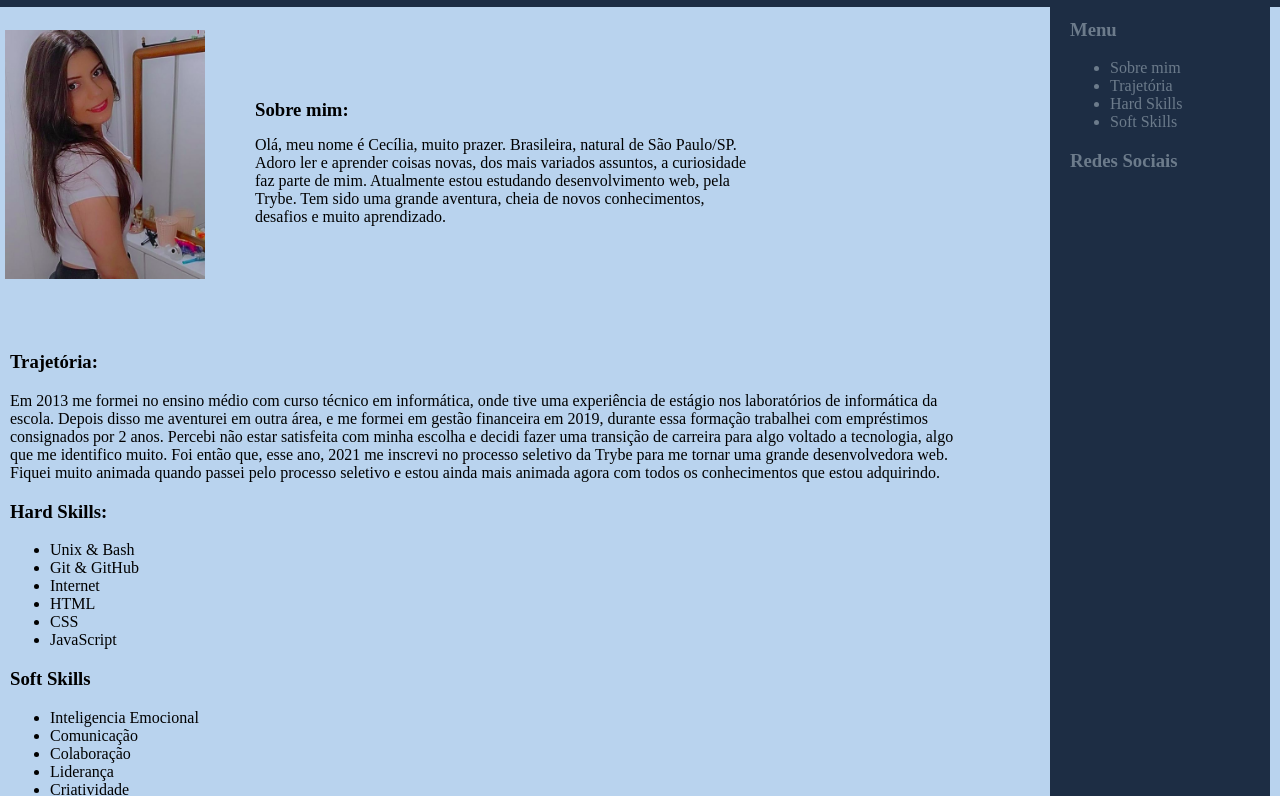
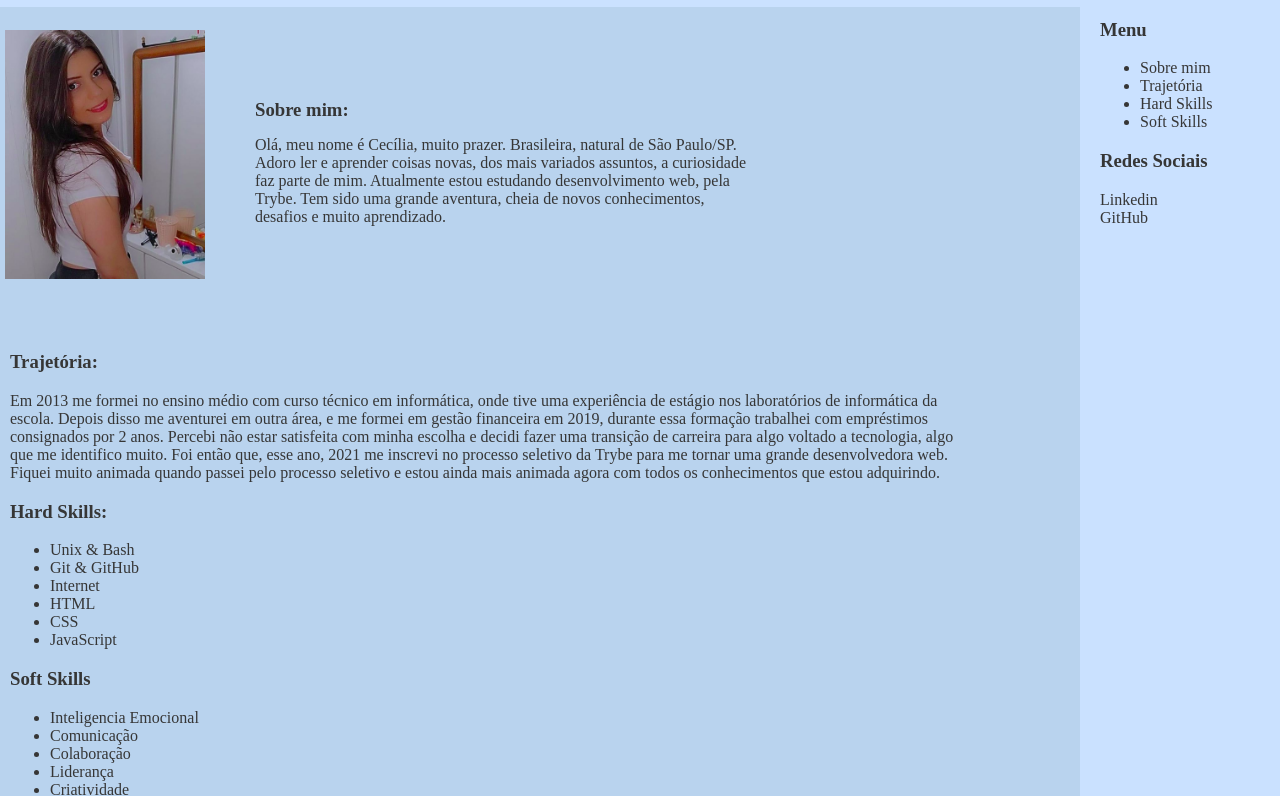
Before and after one commit to cecicacais/cecicacais.github.io, a plain HTML site: page index.html in a window 1280 px wide. Shown: the part 120-916 px from the top of the page. Drawn offline with Linux system fonts and the light colour scheme.

Commit message:
Arrumei os links e um pouco da formatação

```diff
--- a/index.html
+++ b/index.html
@@ -9,7 +9,7 @@
     </head>
     <body>
 
-        <article>
+        <article  id="linkSobreMim">
             <img id="fotoCecilia" src="fotoPessoal.png" width="200px"
             alt="Foto da cecília cacais kacic">
             <h3 id="posicaotituloArtigo">Sobre mim:</h3>
@@ -23,7 +23,7 @@
 
         </article>
         <section>
-            <h3 class="subTitulos">Trajetória:</h3>
+            <h3 id="linkTrajetoria" class="subTitulos">Trajetória:</h3>
             <p>
                 Em 2013 me formei no ensino médio com curso técnico em informática, onde tive
                 uma experiência de estágio nos laboratórios de informática da escola. Depois disso
@@ -37,7 +37,7 @@
             </p>
         </section>
         <section>
-            <h3 class="subTitulos">Hard Skills:</h3>
+            <h3 id="linkHard" class="subTitulos">Hard Skills:</h3>
             <ul>
                 <li>Unix & Bash</li>
                 <li>Git & GitHub</li>
@@ -48,7 +48,7 @@
             </ul>
         </section>
         <section>
-            <h3 class="subTitulos">Soft Skills</h3>
+            <h3 id="linkSoft" class="subTitulos">Soft Skills</h3>
             <ul>
                 <li>Inteligencia Emocional</li>
                 <li>Comunicação</li>
@@ -64,14 +64,15 @@
        <nav>
            <h3 class="subTitulos">Menu</h3>
            <ul>
-                <li>Sobre mim</li>
-                <li>Trajetória</li>
-                <li>Hard Skills</li>
-                <li>Soft Skills</li>
+                <li><a href="#linkSobreMim">Sobre mim</li></a>
+                <li><a href="#linkTrajetoria">Trajetória</li></a>
+                <li><a href="#linkHard">Hard Skills</li></a>
+                <li><a href="#linkSoft">Soft Skills</li></a>
            </ul>
            <h3 class="sibTitulos">Redes Sociais</h3>
-           <a></a>
-           <a></a>
+           <a href="https://www.linkedin.com/in/cec%C3%ADlia-cacais-kacic-363706170/" target="_blank" >Linkedin</a>
+           <br>
+           <a href="https://github.com/cecicacais" target="_blank" >GitHub</a>
        </nav>
 
 
--- a/style.css
+++ b/style.css
@@ -2,14 +2,15 @@
 body {
     background-color: #b9d3ee;
     margin: 0;
+    color: #363636;
 }
 
 header {
     position: fixed;
     top: 0;
     width: 100%;
-    background-color: #1d2d44;
-    color: #6c7b8b;
+    background-color: #CAE1FF;
+    color: #363636;
 }
 
 #nomeFixo {
@@ -59,20 +60,38 @@ section {
 }
 
 nav {
-    background-color: #1d2d44;
-    width: 200px;
+    background-color: #CAE1FF;
+    width: 180px;
     height: 100%;
     position: fixed;
     top: 120px;
-    left: 1050px;
+    left: 1080px;
     padding-left: 20px;
-    color: #6c7b8b;
+    color: #363636;
 }
 
 footer {
-    background-color: #1d2d44;
+    background-color: #CAE1FF;
+    color: #363636;
     text-align: center;
     position: relative;
     top: 400px;
     padding: 3px;
 }
+
+a:link {
+    text-decoration: none;
+    color:#363636
+}
+
+a:visited {
+    color:#363636
+}
+
+a:hover {
+    color: black;
+}
+
+a:active {
+    background-color: #b9d3ee;
+}
```
